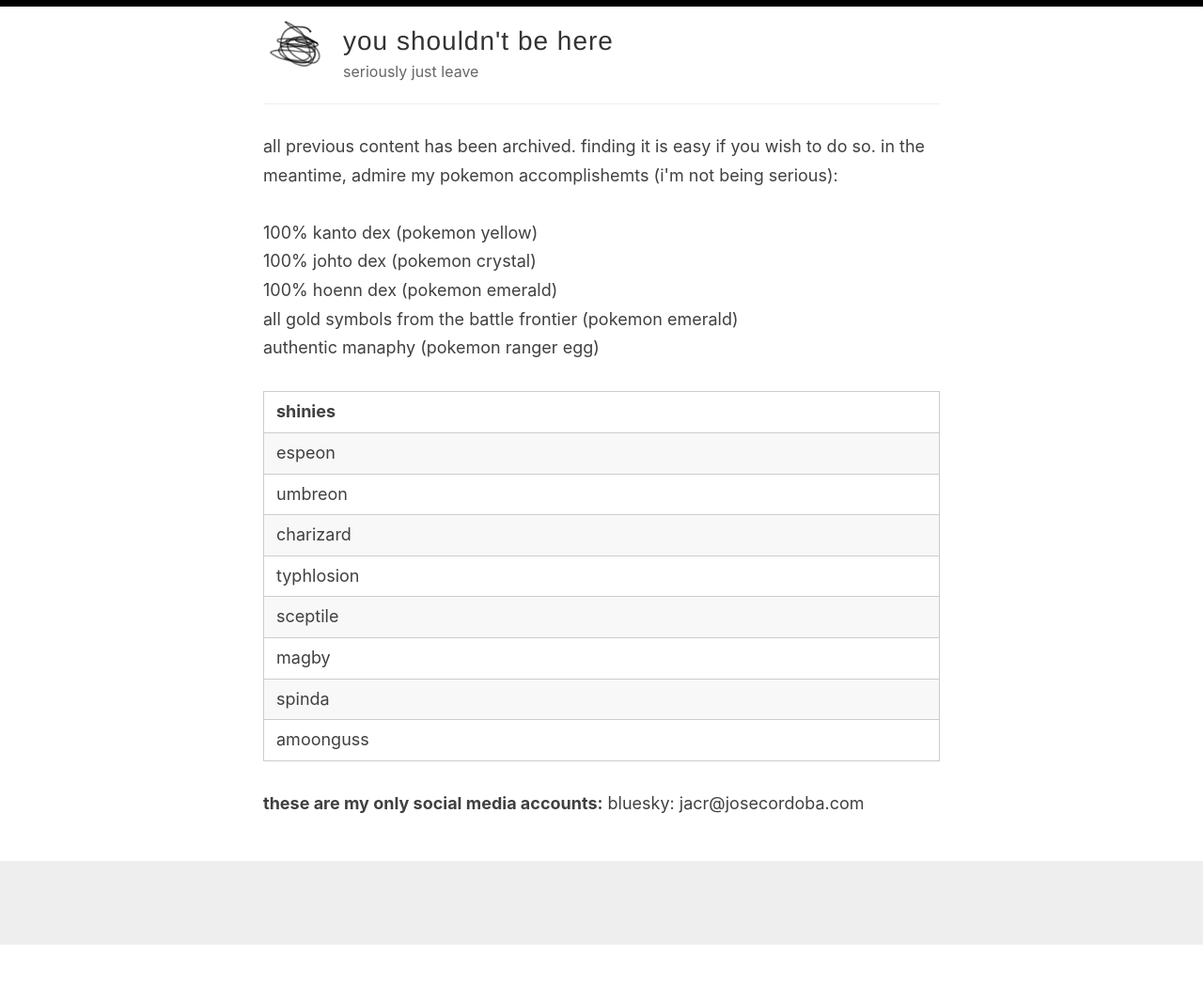
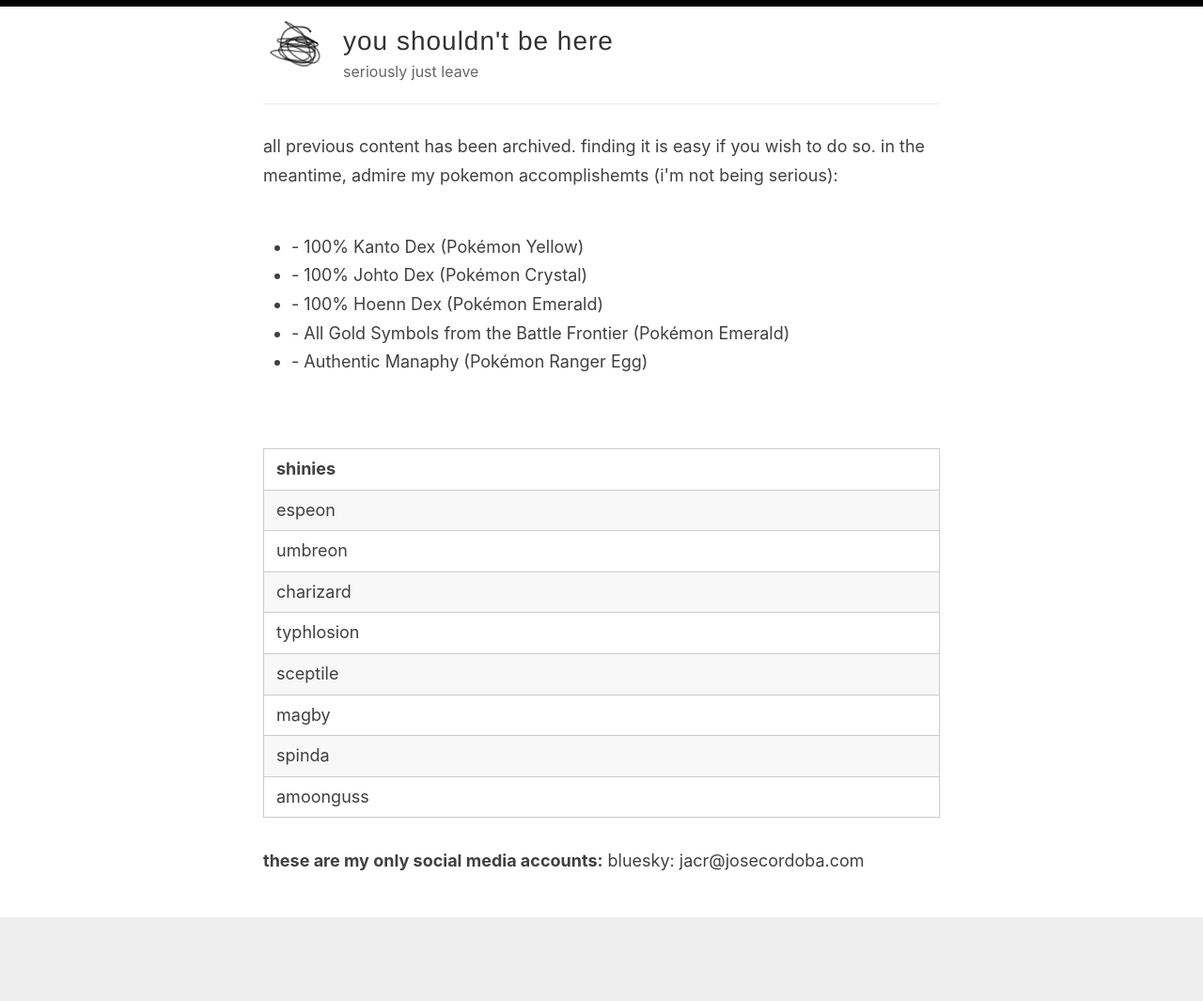
Before and after one commit to jacordobaruiz/hello, a Jekyll site: the page built from index.html, in a window 1280 px wide. Shown: the whole page at 94% size. Built offline with Jekyll 4.4.1, drawn with Linux system fonts in a browser that asks for light colours; the list of posts is cut into pages by our own code; before the commit the page ends 1005 px from its top, so only the background shows below that.

Commit message:
Update index.html

```diff
--- a/index.html
+++ b/index.html
@@ -5,11 +5,13 @@
 ---
 all previous content has been archived. finding it is easy if you wish to do so. in the meantime, admire my pokemon accomplishemts (i'm not being serious):<br>
 <br>
-100% kanto dex (pokemon yellow)<br>
-100% johto dex (pokemon crystal)<br>
-100% hoenn dex (pokemon emerald)<br>
-all gold symbols from the battle frontier (pokemon emerald)<br>
-authentic manaphy (pokemon ranger egg)
+<ul>
+  <li>- 100% Kanto Dex (Pokémon Yellow)</li>
+  <li>- 100% Johto Dex (Pokémon Crystal)</li>
+  <li>- 100% Hoenn Dex (Pokémon Emerald)</li>
+  <li>- All Gold Symbols from the Battle Frontier (Pokémon Emerald)</li>
+  <li>- Authentic Manaphy (Pokémon Ranger Egg)</li>
+</ul>
 <br>
 <br>
 <table border="1" style="width: 100%;">
```
